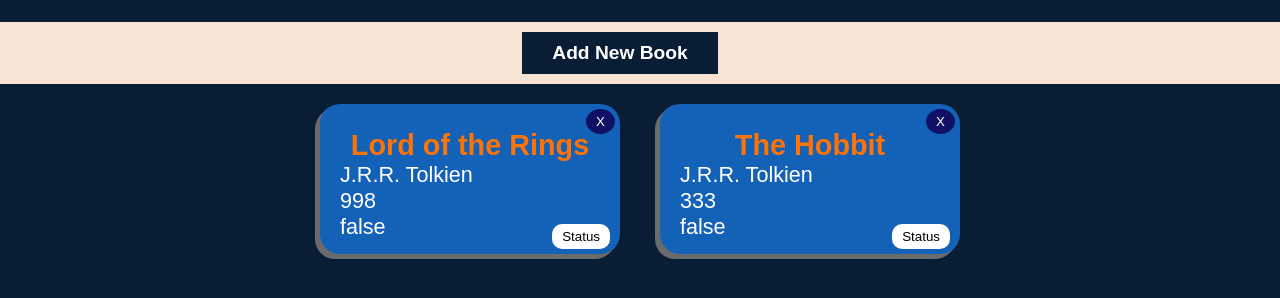
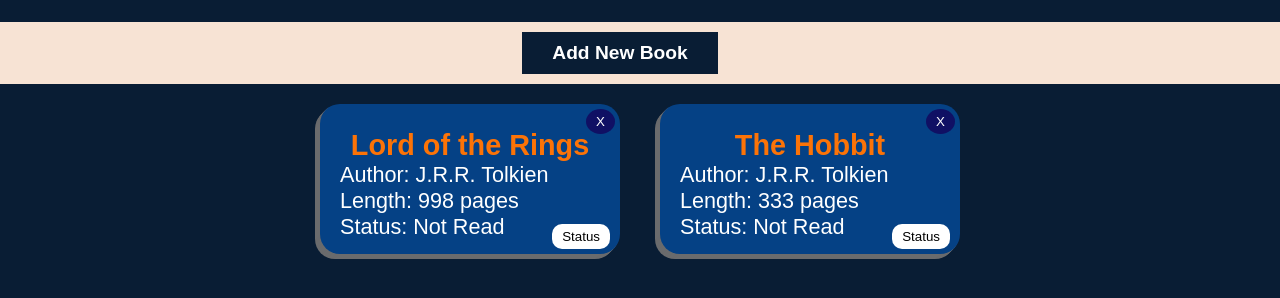
Before and after one commit to mhjarvis/library, a plain HTML site: page index.html in a window 1280 px wide. Shown: the part 138-436 px from the top of the page. Drawn offline with Linux system fonts and the light colour scheme.

Commit message:
Layouts finalized. Read/Status functions updated to display properties correctly

```diff
--- a/script_new.js
+++ b/script_new.js
@@ -5,27 +5,26 @@ class Book {
         this.pages = pages;
         this.read = read;
     }
+    info() {
+        return ("Author: " + this.author + "\nLength: " +
+            this.pages + " pages" + "\nStatus: " + this.read);
+    }
 }
 
 const display = (() => {
 
-    let library = [];
+    let library = [];                      //array to hold all Book objects
 
     const newBookButton = document.getElementById('new-book-button');
-
     const container = document.getElementById("container");
-    const holder = document.getElementsByClassName("holder");
     const submitButton = document.getElementById("submit-button");
     const titleInput = document.querySelector('#bookTitle');
     const authorInput = document.querySelector('#authorName');
     const pagesInput = document.querySelector('#numberOfPages');
     const readInput = document.querySelector('#isRead');
+    const openForm = () => { document.getElementById("form-container").style.display = "block"; };
 
-
-    const openForm = () => { document.getElementById("form-container").style.display = "block"; };
-    const closeForm = () => { document.getElementById("form-container").style.display = "none"; };
-
-    const submitForm = () => {
+    const submitForm = () => {           //add book to array and update display
         document.getElementById("form-container").style.display = "none";
         title = titleInput.value;
         author = authorInput.value;
@@ -34,27 +33,34 @@ const display = (() => {
 
         let newBook = new Book(title, author, pages, read);
         addBook(newBook);
-        console.log(library);
         formReset();
-
     };
-    const addBook = (book) => {
+    const addBook = (book) => {         //push book to array
         library.push(book);
         displayLibrary();
     };
-
-    const formReset = () => {           //clear form after submission
+    const formReset = () => {           //close and clear form after submission
         titleInput.value = '';
         authorInput.value = '';
         pagesInput.value = '';
         readInput.checked = false;
     };
+    const updateStatus = (id) => {        //update read/not read status
+        newid = id.substring(1);
 
-    //event listeners
+        if(library[newid].read === "Not Read"){
+            library[newid].read = "Read";
+        } else {
+            library[newid].read = "Not Read";
+        }
+        displayLibrary();
+    }
+
+    //event listeners for form
     newBookButton.addEventListener('click', openForm);
     submitButton.addEventListener('click', submitForm);
 
-    function displayLibrary() {
+    function displayLibrary() {         //builds user interface cards for all books in library
 
         clear();    //clear any div elements (for rebuilding after delete)
 
@@ -68,106 +74,46 @@ const display = (() => {
 
             container.appendChild(holder);
             holder.appendChild(paragraph);
-            holder.appendChild(second_div);              //create div
+            holder.appendChild(second_div);
             holder.appendChild(button);
             holder.appendChild(readStatus);
 
             holder.className = ('holder');
             paragraph.className = ('card-titles');
-            second_div.className = ('card-info');               //for styling
+            second_div.className = ('card-info');
             button.className = ('card-button');
             button.id = (i);
             button.setAttribute('onclick', 'display.del(this.id)');
             readStatus.className = ('readButton');
             readStatus.id = ("s" + i);
-            readStatus.setAttribute('onclick', 'updateStatus(id)');
+            readStatus.setAttribute('onclick', 'display.updateStatus(id)');
+
+            if(library[i].read === true) {
+                library[i].read = "Read";
+            } else if(library[i].read === false) {
+                library[i].read = "Not Read";
+            }
 
             paragraph.innerText = library[i].title;
-            second_div.innerText = library[i].author + '\n' +
-                                   library[i].pages + '\n' +
-                                   library[i].read;
+            second_div.innerText = library[i].info();
             button.innerText = "X";
             readStatus.innerText = "Status";
         }
     }
-
-    // displayLibrary = () => {
-
-    //     for(let i = 0; i < library.length; i++) {
-    //         const holder = document.createElement('div');
-    //         const paragraph = document.createElement('p');
-    //         const second_div = document.createElement('div');
-    //         const button = document.createElement('button');
-    //         const readStatus = document.createElement('button');
-
-    //         container.appendChild(holder);
-    //         holder.appendChild(paragraph);
-    //         holder.appendChild(second_div);
-    //         holder.appendChild(button);
-    //         holder.appendChild(readStatus);
-
-    //         holder.className = ('holder');
-    //         paragraph.className = ('card-titles');
-    //         second_div.className = ('card-info');
-    //         button.className = ('card-button');
-    //         button.id = (i);
-    //         button.setAttribute('onclick', 'del(id)');
-    //         readStatus.className = ('readButton');
-    //         readStatus.id = ("s" + i);
-    //         readStatus.setAttribute('onclick', 'updateStatus(id)');
-
-    //         paragraph.innerText = library[i].title;
-    //         second_div.innerText = library[i].author + '\n' +
-    //                                library[i].pages + '\n' +
-    //                                library[i].read;
-    //         button.innerText = "X";
-    //         readStatus.innerText = "Status";
-    //     }
-    //
-    const clear = () => {
+    const clear = () => {                   //clear div elements when rebuilding interface
         container.textContent = "";
     }
-    function del(id) {
-        console.log(library);
+    function del(id) {                      //remove book from library
         library.splice(id, 1);
         displayLibrary();
     }
-
-    function updateStatus(id) {
-        newid = id.substring(1);
-
-        if(library[newid].read == "No") {
-            library[newid].read = "Yes";
-        } else {
-            library[newid].read = "No";
-        }
-        displayAll();
-    }
-
-    //testing
+    //testing/initialization
     let book = new Book("Lord of the Rings", "J.R.R. Tolkien", 998, false);
     let nbook = new Book("The Hobbit", "J.R.R. Tolkien", 333, false);
 
     addBook(book);
     addBook(nbook);
-
     displayLibrary();
 
-    return {del};
+    return {del, updateStatus};
 })();
-
-
-
-
-
-// /* Functions removes object from library arraay */
-// function del(id) {
-//     console.log(library);
-//     library.splice(id, 1);
-//     console.log(library);
-//     displayAll();
-// }
-// /* Function deletes all elements from container */
-// function clearContainer() {
-//     container.textContent = '';
-// }
--- a/styles.css
+++ b/styles.css
@@ -40,7 +40,7 @@ h1 {
     width: 300px;
     height: 140px;
     margin: 20px;
-    background-color: #1461B8;
+    background-color: #054185;
     border-radius: 20px;
     z-index: 1;
     box-shadow:  -1px 1px #6a6b6d,
```
Also changed, not shown: script.js (+7 -11 lines).
